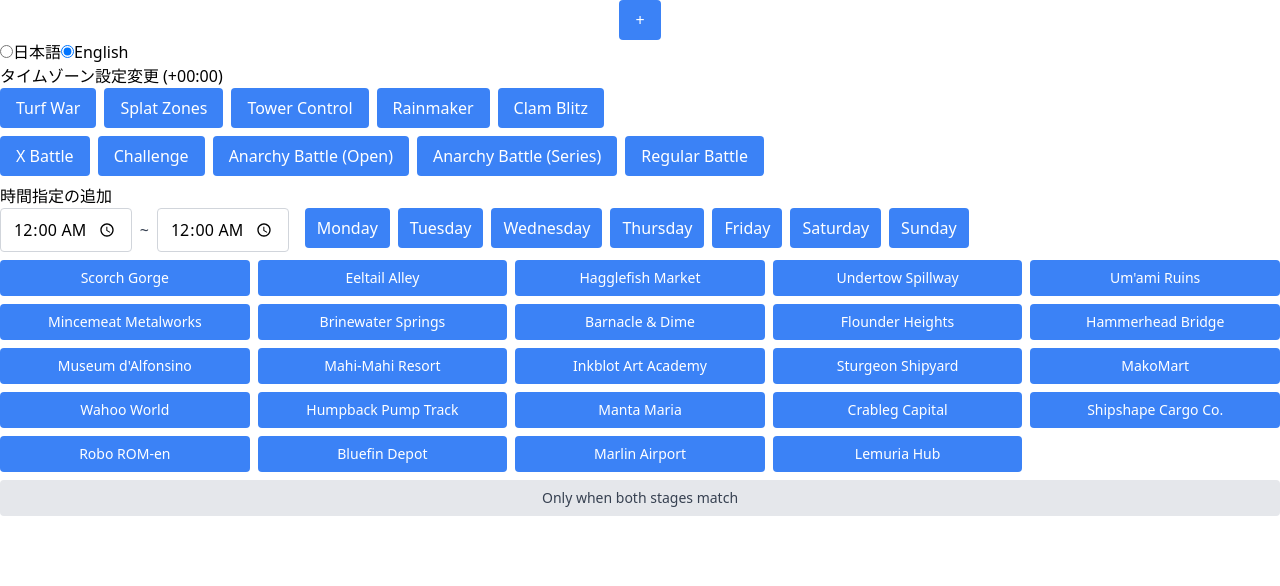
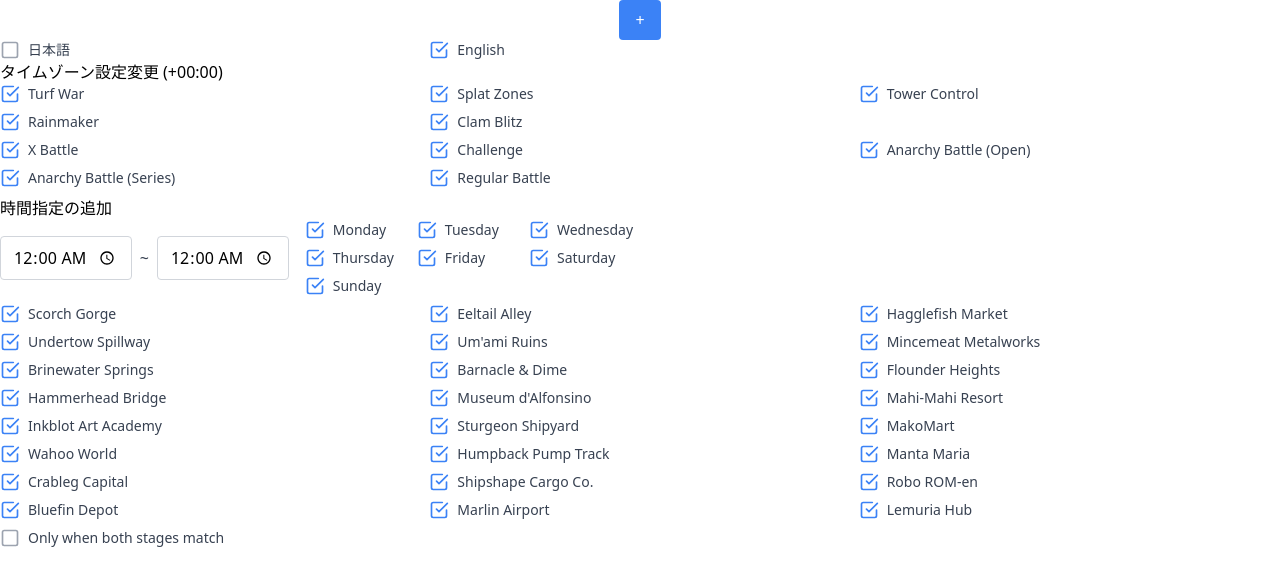
Before and after one commit to nokoika/ink-alarm, a React (Vite) app in the folder front/: page /en in a window 1280 px wide. Shown: the top 586 px of the page. Built offline with nearby package versions, Linux system fonts and the light colour scheme.

Commit message:
checkbox を component に

```diff
--- a/front/src/App.tsx
+++ b/front/src/App.tsx
@@ -1,5 +1,6 @@
 import { format } from 'date-fns'
 import { type FC, useState } from 'react'
+import { FiCheckSquare, FiSquare } from 'react-icons/fi'
 import TimezoneSelect, {
   type ITimezone,
   type ITimezoneOption,
@@ -19,6 +20,40 @@
   type StageFilter,
   type TimeSlot,
 } from '~/types/querySchema'
+
+// tsx 文法の中では、arrow だと generics が使えないため function で書く
+function CheckboxList<T extends string | number>({
+  contents,
+  updateItem,
+  radio = false,
+}: {
+  contents: { key: T; text: string; enabled: boolean }[]
+  updateItem: (key: T, enabled: boolean) => void
+  radio?: boolean
+}) {
+  return (
+    <div className="grid gap-2">
+      <div className="grid gap-2 grid-cols-3">
+        {contents.map(({ key, text, enabled }) => (
+          <label key={key} className="flex items-center cursor-pointer">
+            <input
+              type={radio ? 'radio' : 'checkbox'}
+              className="hidden peer"
+              checked={enabled}
+              onChange={() => {
+                updateItem(key, !enabled)
+              }}
+            />
+            <span className="flex items-center justify-center w-5 h-5 text-gray-400 peer-checked:text-blue-500 transition-colors">
+              {enabled ? <FiCheckSquare size={20} /> : <FiSquare size={20} />}
+            </span>
+            <span className="ml-2 text-sm text-gray-700">{text}</span>
+          </label>
+        ))}
+      </div>
+    </div>
+  )
+}
 
 const RulesFilter: FC<{
   rules: Rule[]
@@ -62,27 +97,16 @@
   }
 
   return (
-    <div className="flex gap-2">
-      {contents.map(({ key, text, enabled }) => (
-        <label key={key} className="relative cursor-pointer">
-          <input
-            type="checkbox"
-            className="sr-only peer"
-            checked={enabled}
-            onChange={() => {
+    <CheckboxList
+      contents={contents}
+      updateItem={(key, enabled) => {
         if (enabled) {
+          addRule(key)
+        } else {
           removeRule(key)
-              } else {
-                addRule(key)
         }
       }}
     />
-          <span className="block px-4 py-2 text-gray-700 bg-gray-200 rounded peer-checked:bg-blue-500 peer-checked:text-white transition-colors duration-200 hover:bg-gray-300">
-            {text}
-          </span>
-        </label>
-      ))}
-    </div>
   )
 }
 
@@ -128,27 +152,16 @@
   }
 
   return (
-    <div className="flex gap-2">
-      {contents.map(({ key, text, enabled }) => (
-        <label key={key} className="relative cursor-pointer">
-          <input
-            type="checkbox"
-            className="sr-only peer"
-            checked={enabled}
-            onChange={() => {
+    <CheckboxList
+      contents={contents}
+      updateItem={(key, enabled) => {
         if (enabled) {
+          addMode(key)
+        } else {
           removeMode(key)
-              } else {
-                addMode(key)
         }
       }}
     />
-          <span className="block px-4 py-2 text-gray-700 bg-gray-200 rounded peer-checked:bg-blue-500 peer-checked:text-white transition-colors duration-200 hover:bg-gray-300">
-            {text}
-          </span>
-        </label>
-      ))}
-    </div>
   )
 }
 
@@ -228,21 +241,7 @@
           onChange={(e) => updateEndTime(e.target.value)}
         />
       </div>
-      <div className="flex flex-wrap gap-2">
-        {contents.map(({ key, text, enabled }) => (
-          <label key={key} className="cursor-pointer">
-            <input
-              type="checkbox"
-              className="sr-only peer"
-              checked={enabled}
-              onChange={() => updateDayOfWeek(key, !enabled)}
-            />
-            <span className="block px-3 py-2 text-gray-700 bg-gray-200 rounded peer-checked:bg-blue-500 peer-checked:text-white hover:bg-gray-100 transition-colors">
-              {text}
-            </span>
-          </label>
-        ))}
-      </div>
+      <CheckboxList contents={contents} updateItem={updateDayOfWeek} />
 
       {removeTimeSlot && (
         <button
@@ -291,40 +290,28 @@
   }
 
   return (
-    <div className="grid gap-2">
-      <div className="grid gap-2 [grid-template-columns:repeat(auto-fit,minmax(210px,1fr))]">
-        {contents.map(({ key, text, enabled }) => (
-          <label key={key} className="relative cursor-pointer">
-            <input
-              type="checkbox"
-              className="sr-only peer"
-              checked={enabled}
-              onChange={() => {
+    <>
+      <CheckboxList
+        contents={contents}
+        updateItem={(key, enabled) => {
           if (enabled) {
+            addStage(key)
+          } else {
             removeStage(key)
-                } else {
-                  addStage(key)
           }
         }}
       />
-            <span className="block px-3 py-2 text-sm text-center text-gray-700 bg-gray-200 rounded peer-checked:bg-blue-500 peer-checked:text-white hover:bg-gray-300 transition-colors">
-              {text}
-            </span>
-          </label>
-        ))}
-      </div>
-      <label className="cursor-pointer">
-        <input
-          type="checkbox"
-          className="sr-only peer"
-          checked={stages.matchBothStages}
-          onChange={toggleMatchBothStages}
+      <CheckboxList
+        contents={[
+          {
+            key: 'matchBothStages',
+            text: t('label.match_both_stages'),
+            enabled: stages.matchBothStages,
+          },
+        ]}
+        updateItem={() => toggleMatchBothStages()}
       />
-        <span className="block px-3 py-2 text-sm text-center text-gray-700 bg-gray-200 rounded peer-checked:bg-blue-500 peer-checked:text-white hover:bg-gray-300 transition-colors">
-          {t('label.match_both_stages')}
-        </span>
-      </label>
-    </div>
+    </>
   )
 }
 
@@ -445,26 +432,26 @@
 }> = ({ language, setLanguage }) => {
   const { t } = useTranslation()
   return (
-    <div>
-      <input
-        type="radio"
-        id="ja"
-        name="language"
-        value="ja"
-        checked={language === Language.ja}
-        onChange={() => setLanguage(Language.ja)}
+    <CheckboxList
+      contents={[
+        {
+          key: Language.ja,
+          text: t('language.ja'),
+          enabled: language === Language.ja,
+        },
+        {
+          key: Language.en,
+          text: t('language.en'),
+          enabled: language === Language.en,
+        },
+      ]}
+      updateItem={(key, enabled) => {
+        if (enabled) {
+          setLanguage(key)
+        }
+      }}
+      radio={true}
     />
-      <label htmlFor="ja">{t('language.ja')}</label>
-      <input
-        type="radio"
-        id="en"
-        name="language"
-        value="en"
-        checked={language === Language.en}
-        onChange={() => setLanguage(Language.en)}
-      />
-      <label htmlFor="en">{t('language.en')}</label>
-    </div>
   )
 }
 
```
Also changed, not shown: 1 other file (tests, documents, lock files or other folders). Lines whose indentation alone changed are shown as unchanged.
